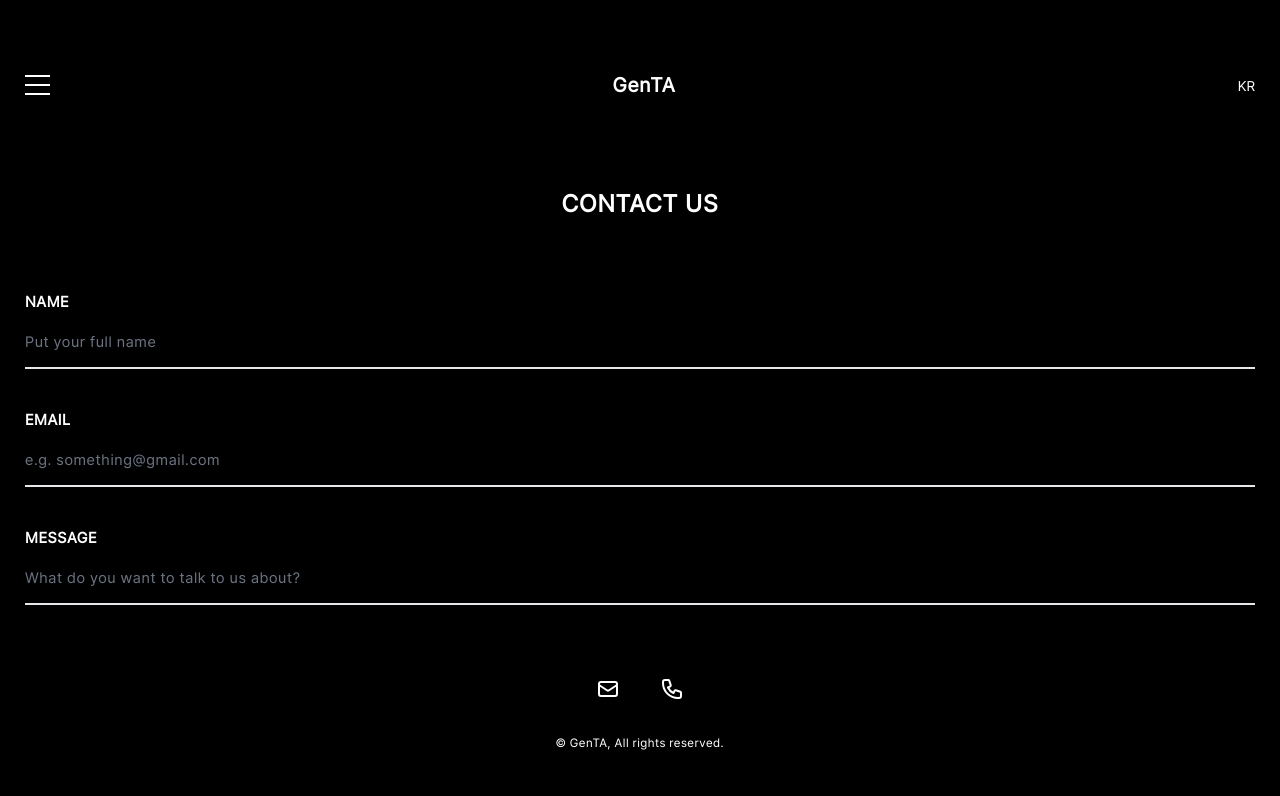
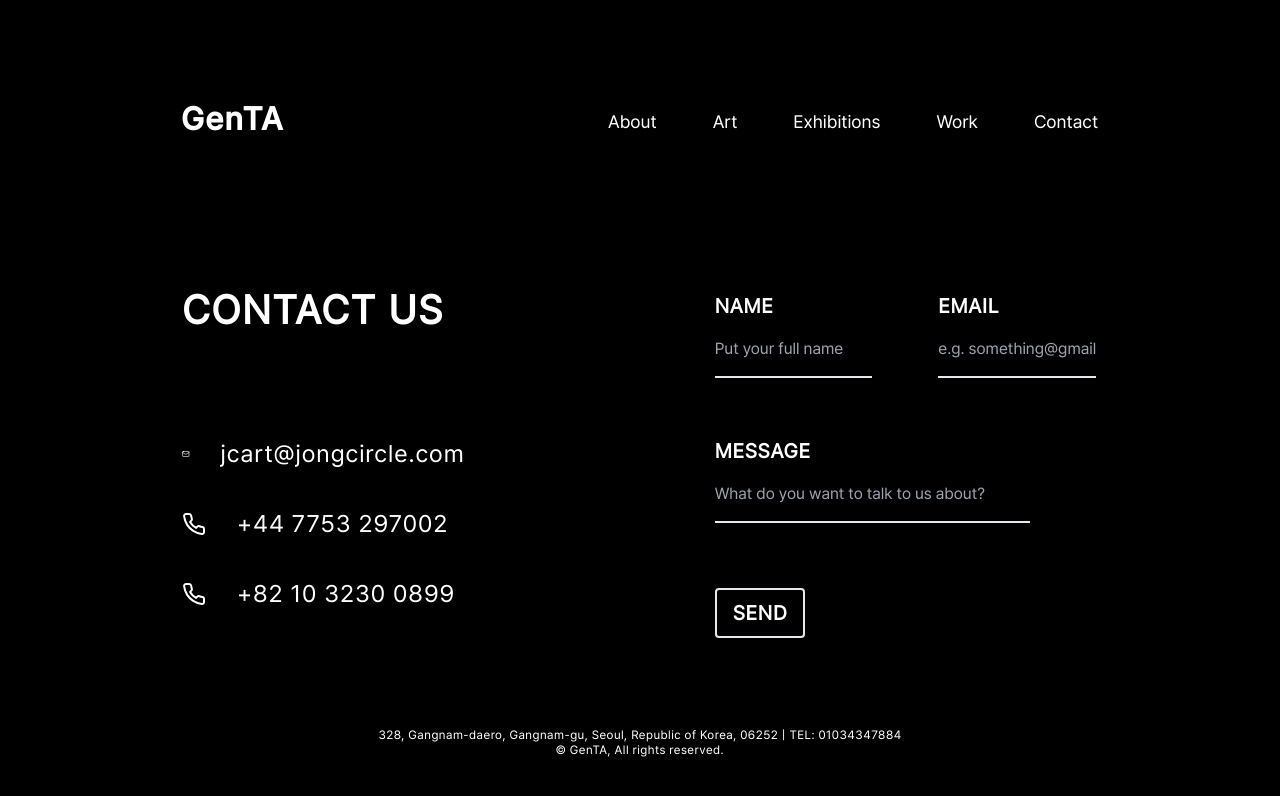
Before and after one commit to NeerajReddyK/genta, a Next.js app: page /contact in a window 1280 px wide. Shown: the top 796 px of the page. Built offline with nearby package versions, Linux system fonts and the light colour scheme.

Commit message:
Added Contact Lg

```diff
--- a/src/app/contact/page.tsx
+++ b/src/app/contact/page.tsx
@@ -1,16 +1,29 @@
 import ContactForm from "@/components/ContactForm";
+import ContactFromLg from "@/components/ContactFormLg";
+import FooterLg from "@/components/FooterLg";
 import FooterSm from "@/components/FooterSm";
+import HeaderLg from "@/components/HeaderLg";
 import HeaderSm from "@/components/HeaderSm";
 
 const Contact = () => {
   return (
-    <div className="min-h-screen flex flex-col">
-      <HeaderSm />
-      <div className="flex-1">
-        <ContactForm />
+    <>
+      <div className="min-h-screen flex flex-col md:hidden">
+        <HeaderSm />
+        <div className="flex-1">
+          <ContactForm />
+        </div>
+        <FooterSm />
       </div>
-      <FooterSm />
-    </div>
+      <div className="min-h-screen md:flex md:flex-col hidden">
+        <HeaderLg />
+        <div className="flex-1">
+          <ContactFromLg />
+        </div>
+        <FooterLg />
+      </div>
+    </>
+
   )
 }
 export default Contact;
--- a/src/components/ContactForm.tsx
+++ b/src/components/ContactForm.tsx
@@ -16,6 +16,7 @@ const ContactForm = () => {
       ...prev,
       [name]: value
     }))
+    console.log("Data Submitted: ", formData);
   }
 
   return (
--- /dev/null
+++ b/src/components/ContactFormLg.tsx
@@ -0,0 +1,130 @@
+'use client'
+
+import { useState } from "react";
+import { Mail, Phone} from "lucide-react"
+
+const ContactFromLg = () => {
+
+  const [formData, setFormData] = useState({
+    name: '',
+    email: '',
+    message: ''
+  })
+
+  const handleChange = (e: React.ChangeEvent<HTMLInputElement | HTMLTextAreaElement>) => {
+    const {name, value} = e.target;
+    setFormData((prev) => ({
+      ...prev,
+      [name]: value
+    }))
+    console.log("Data Submitted: ", formData);
+  }
+
+  return (
+    <div>
+      <div className="pl-[182px] pr-[250px] pt-[149px] grid grid-cols-3 space-x-[250px]">
+        <div className="col-span-1">
+          <h1 className="font-bold text-[40px] leading-[47.73px] tracking-[1.6px]">
+            CONTACT US
+          </h1>
+
+          <div className="font-normal text-[24px] leading-[38px] tracking-[0.96px]">
+            <div className="flex pt-[100px] space-x-[31px] items-center">
+              <Mail />
+              <p>
+                jcart@jongcircle.com
+              </p>
+            </div>
+            <div className="flex pt-[32px] space-x-[31px] items-center">
+              <Phone />
+              <p>
+                +44 7753 297002
+              </p>
+            </div>
+            <div className="flex pt-[32px] space-x-[31px] items-center">
+              <Phone />
+              <p>
+                +82 10 3230 0899
+              </p>
+            </div>
+            <p>
+            </p>
+            <p>
+            </p>
+          </div>
+
+        </div>
+        <div className="col-span-2 ">
+          <div className="grid grid-cols-2 space-x-[66px]">
+            <div className="col-span-1">
+              <div className="flex flex-col">
+                <label
+                  htmlFor="name"
+                  className="text-[20px] font-semibold leading-[38px] tracking-[0.8px]"
+                >
+                  NAME
+                </label>
+                <input
+                  type="text"
+                  name="name"
+                  id="name"
+                  value={formData.name}
+                  onChange={handleChange}
+                  placeholder="Put your full name"
+                  className="border-b-2 bg-transparent transition-colors pb-[15px] pt-[12px] outline-none"
+                />
+              </div>
+
+            </div>
+            <div className="col-span-1 w-full">
+              <div className="flex flex-col">
+                <label
+                  htmlFor="email"
+                  className="text-[20px] font-semibold leading-[38px] tracking-[0.8px]"
+                >
+                  EMAIL
+                </label>
+                <input
+                  type="text"
+                  name="email"
+                  id="email"
+                  value={formData.email}
+                  onChange={handleChange}
+                  placeholder="e.g. something@gmail.com"
+                  className="border-b-2 bg-transparent  transition-colors pb-[15px] pt-[12px] outline-none"
+                />
+              </div>
+
+            </div>
+          </div>
+          <div className="flex flex-col pt-[54px]">
+            <label
+              htmlFor="message"
+              className="text-[20px] font-semibold leading-[38px] tracking-[0.8px]"
+            >
+              MESSAGE
+            </label>
+            <input
+              type="text"
+              name="message"
+              id="message"
+              value={formData.message}
+              onChange={handleChange}
+              placeholder="What do you want to talk to us about?"
+              className="border-b-2 bg-transparent transition-colors pb-[15px] pt-[12px] outline-none"
+            />
+          </div>
+
+          <button
+            type="button"
+            className="border-2 rounded mt-[65px] px-4 py-1 font-semibold text-[20px] leading-[38px] tracking-[0.8px]"
+          >
+              SEND
+          </button>
+       </div>
+      </div>
+    </div>
+
+  )
+}
+export default ContactFromLg;
--- /dev/null
+++ b/src/components/FooterLg.tsx
@@ -0,0 +1,16 @@
+
+const FooterLg = () => {
+
+  return (
+    <footer className="mt-[90px] mb-[102px]">
+      <div className="flex justify-center items-center flex-col text-[12px] leading-[14.32px]  tracking-[0.48px] font-medium">
+        <p>328, Gangnam-daero, Gangnam-gu, Seoul, Republic of Korea, 06252 | TEL: 01034347884</p>
+        <p>
+          © GenTA, All rights reserved.
+        </p>
+
+      </div>
+    </footer>
+  )
+}
+export default FooterLg;
```
